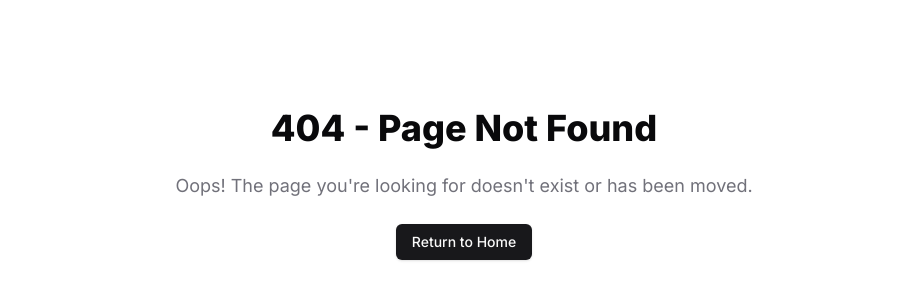
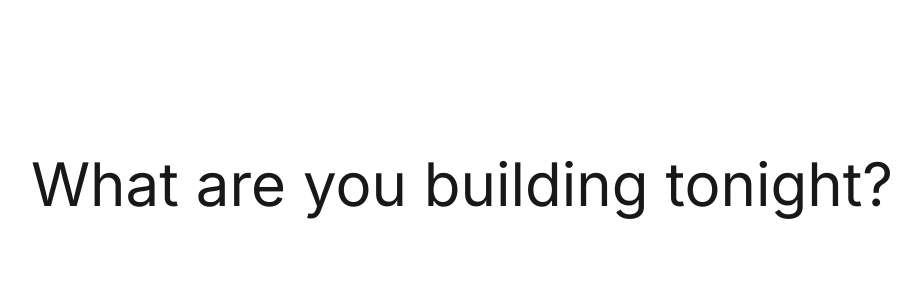
Before and after one commit to eddedd88/nextjs-template, a Next.js app: page /dash in a window 1280 px wide. Before the commit this address had no page. Shown: the part 216-516 px from the top of the page, without its empty margins (176-1097 px from the left). Built offline with nearby package versions, Linux system fonts and the light colour scheme.

Commit message:
Add DashPage component with typing effect and update landing page link

```diff
--- /dev/null
+++ b/src/app/dash/page.tsx
@@ -0,0 +1,29 @@
+'use client'
+
+import { useEffect, useState } from 'react'
+
+const TYPING_SPEED = 75 // in ms
+
+export default function DashPage() {
+  const [text, setText] = useState('')
+  const fullMessage = 'What are you building tonight?'
+
+  useEffect(() => {
+    const timeout = setTimeout(() => {
+      if (text.length < fullMessage.length) {
+        setText(fullMessage.slice(0, text.length + 1))
+      }
+    }, TYPING_SPEED)
+
+    return () => clearTimeout(timeout)
+  }, [text])
+
+  return (
+    <div className='flex h-screen w-full items-center justify-center'>
+      <h1 className='bg-primary bg-clip-text px-4 text-4xl leading-normal text-transparent md:text-6xl md:leading-normal'>
+        {text}
+        <span className='full -mb-2 ml-0.5 inline-block h-1.5 w-0.5 animate-blink bg-primary/40 sm:h-[60px]' />
+      </h1>
+    </div>
+  )
+}
--- a/src/app/landing/hero-section.tsx
+++ b/src/app/landing/hero-section.tsx
@@ -17,7 +17,7 @@ export function HeroSection() {
       {/* <JoinWaitlistButton /> */}
       <div className='flex items-center space-x-4 pb-4'>
         <Button size='lg'>
-          <Link href='/'>Try it for Free</Link>
+          <Link href='/dash'>Try it for Free</Link>
         </Button>
         <Button variant='outline' size='lg'>
           Book a Demo
--- a/tailwind.config.js
+++ b/tailwind.config.js
@@ -80,10 +80,15 @@ module.exports = {
             height: 0,
           },
         },
+        blink: {
+          '0%, 49%': { opacity: '1' },
+          '50%, 100%': { opacity: '0' },
+        },
       },
       animation: {
         'accordion-down': 'accordion-down 0.2s ease-out',
         'accordion-up': 'accordion-up 0.2s ease-out',
+        blink: 'blink 1.12s step-end infinite',
       },
     },
   },
```
